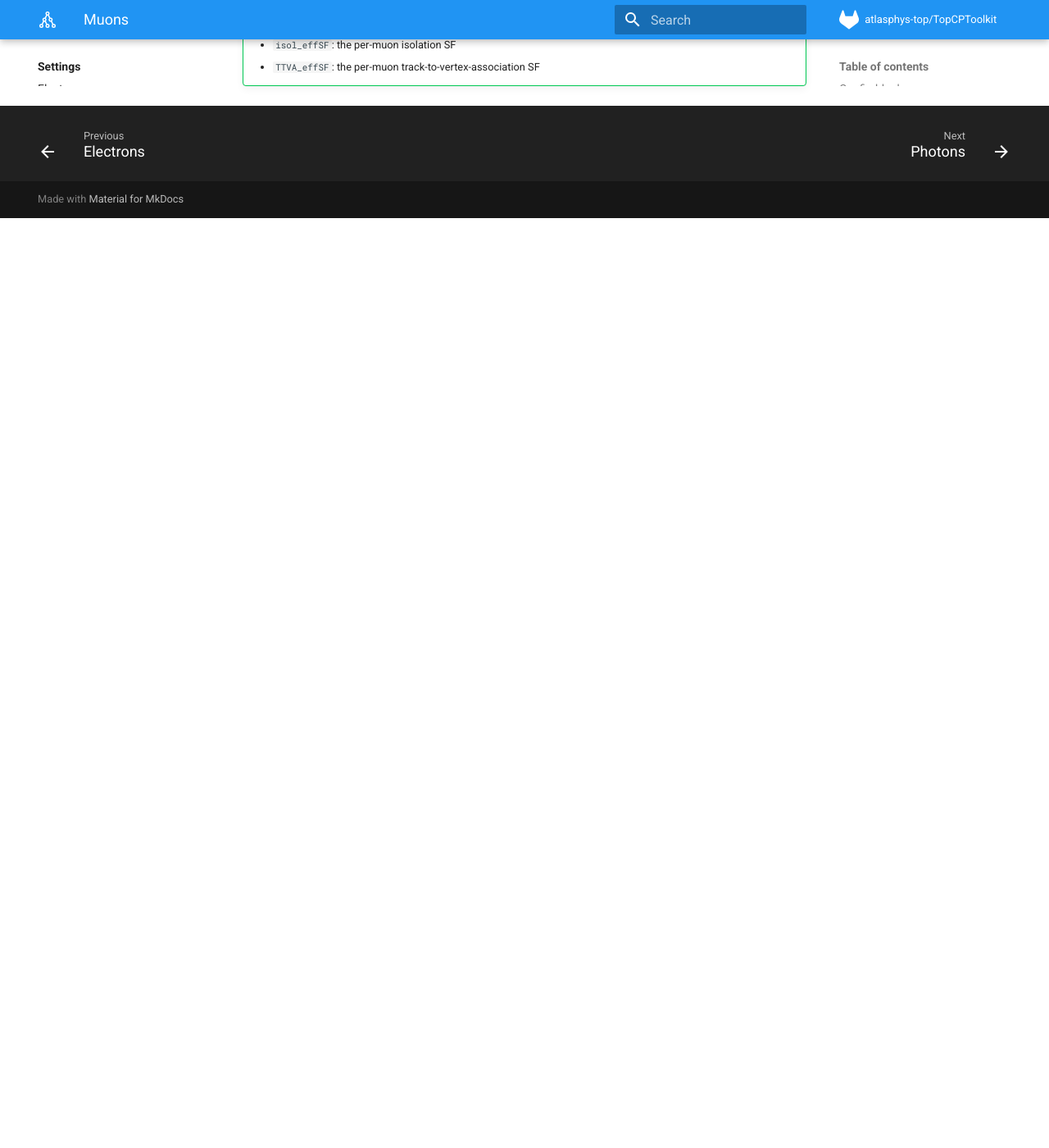
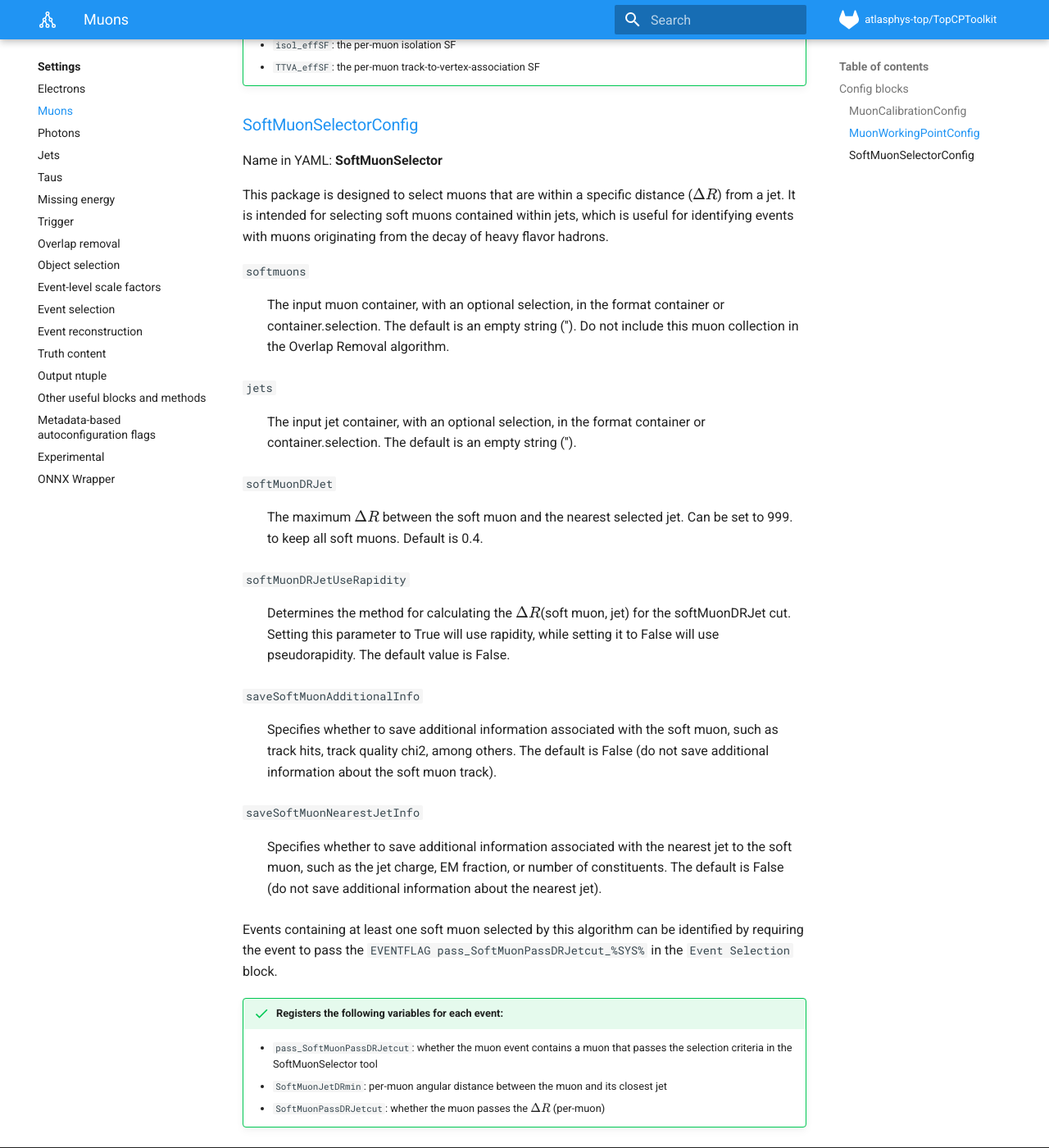
Before and after one commit to SuperNova76/TopCPToolKit, an MkDocs documentation site: the page built from docs/settings/muons.md, in a window 1280 px wide and 1400 px high, scrolled down 2985 px. Shown: the whole window at 82% size. Built offline with MkDocs 1.6.1 and Material for MkDocs 9.7.7, drawn with Linux system fonts in a browser that asks for light colours; formulas are drawn with MathJax 3; before the commit the page ends 3251 px from its top, so only the background shows below that.

Commit message:
Writing some documentation about the tool

```diff
--- a/docs/settings/muons.md
+++ b/docs/settings/muons.md
@@ -142,3 +142,33 @@ Name in YAML: **Muons.WorkingPoint**
     - `BadMuonVeto_effSF`: the dedicated "bad muon veto" SF, only with quality `HighPt`
     - `isol_effSF`: the per-muon isolation SF
     - `TTVA_effSF`: the per-muon track-to-vertex-association SF
+
+### [SoftMuonSelectorConfig](https://gitlab.cern.ch/alprades/TopCPToolkit/-/blob/SoftMuonDevelopment/source/TopCPToolkit/python/SoftMuonSelectorConfig.py)
+Name in YAML: **SoftMuonSelector**
+
+This package is designed to select muons that are within a specific distance ($\Delta R$) from a jet. It is intended for selecting soft muons contained within jets, which is useful for identifying events with muons originating from the decay of heavy flavor hadrons.
+
+`softmuons`
+:   The input muon container, with an optional selection, in the format container or container.selection. The default is an empty string (''). Do not include this muon collection in the Overlap Removal algorithm.
+
+`jets`
+:   The input jet container, with an optional selection, in the format container or container.selection. The default is an empty string ('').
+
+`softMuonDRJet`
+:   The maximum $\Delta R$ between the soft muon and the nearest selected jet. Can be set to 999. to keep all soft muons. Default is 0.4.
+
+`softMuonDRJetUseRapidity`
+:   Determines the method for calculating the $\Delta R$(soft muon, jet) for the softMuonDRJet cut. Setting this parameter to True will use rapidity, while setting it to False will use pseudorapidity. The default value is False.
+
+`saveSoftMuonAdditionalInfo`
+:   Specifies whether to save additional information associated with the soft muon, such as track hits, track quality chi2, among others. The default is False (do not save additional information about the soft muon track).
+
+`saveSoftMuonNearestJetInfo`
+:   Specifies whether to save additional information associated with the nearest jet to the soft muon, such as the jet charge, EM fraction, or number of constituents. The default is False (do not save additional information about the nearest jet).
+
+Events containing at least one soft muon selected by this algorithm can be identified by requiring the event to pass the `EVENTFLAG pass_SoftMuonPassDRJetcut_%SYS%` in the `Event Selection` block.
+
+!!! success "Registers the following variables for each event:"
+    - `pass_SoftMuonPassDRJetcut`: whether the muon event contains a muon that passes the selection criteria in the SoftMuonSelector tool
+    - `SoftMuonJetDRmin`: per-muon angular distance between the muon and its closest jet
+    - `SoftMuonPassDRJetcut`: whether the muon passes the $\Delta R$ (per-muon)
--- a/source/TopCPToolkit/share/configs/exampleTtbarLjets/reco.yaml
+++ b/source/TopCPToolkit/share/configs/exampleTtbarLjets/reco.yaml
@@ -347,3 +347,7 @@ AddConfigBlocks:
       functionName: 'VGammaORConfig'
       algName: 'VGammaOR'
       pos: 'Output'
+    - modulePath: 'TopCPToolkit.SoftMuonSelectorConfig'
+      functionName: 'SoftMuonSelectorConfig'
+      algName: 'SoftMuonSelector'
+      pos: 'EventSelection'
```
